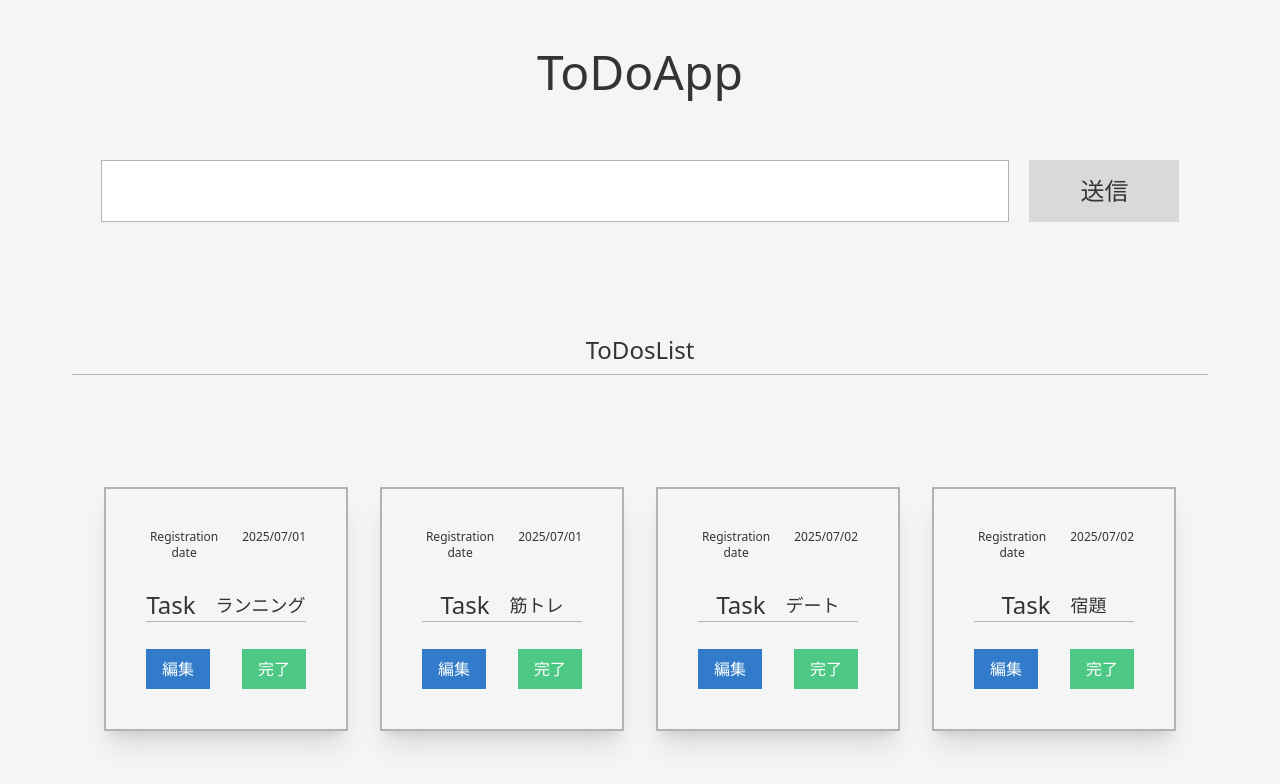
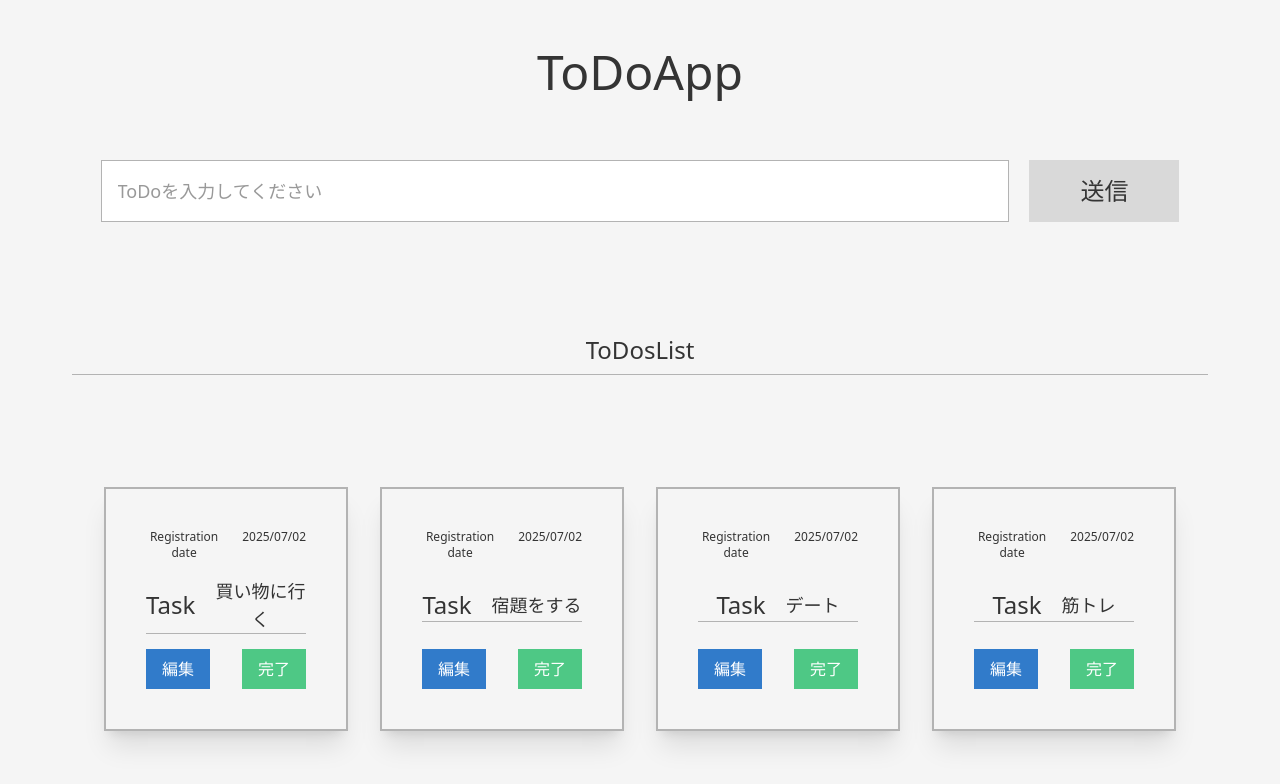
Before and after one commit to takeshi0518/ToDoApp, a React (Vite) app in the folder client/: page / in a window 1280 px wide. Shown: the top 784 px of the page. Built offline with nearby package versions, Linux system fonts and the light colour scheme; data requests are answered from the project's data file.

Commit message:
todoの送信実装完了

```diff
--- a/client/mock/db.json
+++ b/client/mock/db.json
@@ -1,24 +1,24 @@
 {
   "todos": [
     {
-      "id": "a1",
-      "date": "2025/07/01",
-      "content": "ランニング"
+      "id": "bIUNkgp27Sm-S0b826iWw",
+      "date": "2025/07/02",
+      "content": "買い物に行く"
     },
     {
-      "id": "a2",
-      "date": "2025/07/01",
-      "content": "筋トレ"
+      "id": "tSufOmUuBBBWedCZ07mf1",
+      "date": "2025/07/02",
+      "content": "宿題をする"
     },
     {
-      "id": "a3",
+      "id": "Ov2pmglG71ffVSQmCWAXM",
       "date": "2025/07/02",
       "content": "デート"
     },
     {
-      "id": "a4",
+      "id": "KDjuPSTgVFcNsjxIFDyhk",
       "date": "2025/07/02",
-      "content": "宿題"
+      "content": "筋トレ"
     }
   ]
 }
--- a/client/src/components/Button.jsx
+++ b/client/src/components/Button.jsx
@@ -1,7 +1,11 @@
 import { buttons } from '../styles/variants/buttonStyles';
 
 const Button = ({ text, variant }) => {
-  return <button className={`${buttons[variant]}`}>{text}</button>;
+  return (
+    <button className={`${buttons[variant]}`} type="submit">
+      {text}
+    </button>
+  );
 };
 
 export { Button };
--- a/client/src/components/Input.jsx
+++ b/client/src/components/Input.jsx
@@ -1,7 +1,16 @@
 import { inputs } from '../styles/variants/inputStyles';
 
-const Input = ({ variant }) => {
-  return <input type="text" className={inputs[variant]} />;
+const Input = ({ variant, onChange }) => {
+  return (
+    <>
+      <input
+        type="text"
+        className={inputs[variant]}
+        onChange={onChange}
+        placeholder="ToDoを入力してください"
+      />
+    </>
+  );
 };
 
 export { Input };
--- a/client/src/components/TodoForm.jsx
+++ b/client/src/components/TodoForm.jsx
@@ -1,13 +1,62 @@
+import { nanoid } from 'nanoid';
+import dayjs from 'dayjs';
+import axios from 'axios';
+import { useState, useEffect } from 'react';
+
+import { useTodoDispatchContext } from '../context/TodoContext';
 import { Button } from './Button';
 import { Input } from './Input';
 import { TodoFormContainer } from './layout/TodoFormContainer';
 
+const URL = 'http://localhost:3001/todos';
+
 const TodoForm = () => {
+  const [content, setContent] = useState('');
+  const [isError, setIsError] = useState(false);
+  const dispatch = useTodoDispatchContext();
+
+  const handleSubmit = async (e) => {
+    e.preventDefault();
+
+    if (content.trim() === '') {
+      setIsError(true);
+      return;
+    }
+
+    const newTodo = {
+      id: nanoid(),
+      date: dayjs().format('YYYY/MM/DD'),
+      content,
+    };
+
+    const res = await axios.post(URL, newTodo);
+    dispatch({ type: 'post', payload: res.data });
+
+    setContent('');
+    setIsError(false);
+  };
+
+  useEffect(() => {
+    const timer = setTimeout(() => setIsError(false), 3000);
+    return () => clearTimeout(timer);
+  }, [isError]);
+
   return (
-    <TodoFormContainer>
-      <Input variant="large" />
-      <Button text="送信" variant="grayLarge" />
-    </TodoFormContainer>
+    <section>
+      {isError && (
+        <p className="text-red text-left mb-2">
+          空白です。ToDoを入力してください
+        </p>
+      )}
+      <TodoFormContainer onSubmit={handleSubmit}>
+        <Input
+          variant="large"
+          onChange={(e) => setContent(e.target.value)}
+          value={content}
+        />
+        <Button text="送信" variant="grayLarge" />
+      </TodoFormContainer>
+    </section>
   );
 };
 
--- a/client/src/components/layout/TodoFormContainer.jsx
+++ b/client/src/components/layout/TodoFormContainer.jsx
@@ -1,6 +1,9 @@
-const TodoFormContainer = ({ children }) => {
+const TodoFormContainer = ({ children, onSubmit }) => {
   return (
-    <form className="mb-10 sm:mb-20 md:mb-24 lg:mb-28 flex flex-col sm:flex sm:flex-row sm:items-stretch sm:justify-center">
+    <form
+      onSubmit={onSubmit}
+      className="mb-10 sm:mb-20 md:mb-24 lg:mb-28 flex flex-col sm:flex sm:flex-row sm:items-stretch sm:justify-center"
+    >
       {children}
     </form>
   );
--- a/client/src/context/TodoContext.jsx
+++ b/client/src/context/TodoContext.jsx
@@ -10,6 +10,8 @@ const todoReducer = (todos, action) => {
   switch (action.type) {
     case 'get':
       return action.payload;
+    case 'post':
+      return [...todos, action.payload];
     default:
       return todos;
   }
--- a/client/src/styles/variants/buttonStyles.js
+++ b/client/src/styles/variants/buttonStyles.js
@@ -1,8 +1,8 @@
 export const buttons = {
   grayLarge:
-    'w-full h-10 sm:w-[20%] sm:max-w-[150px] sm:h-auto sm:mb-0 text-lg sm:text-xl md:text-xl lg:text-2xl bg-gray whitespace-nowrap',
+    'w-full h-10 sm:w-[20%] sm:max-w-[150px] sm:h-auto sm:mb-0 text-lg sm:text-xl md:text-xl lg:text-2xl bg-gray whitespace-nowrap cursor-pointer',
   gray: 'bg-gray py-2.5 px-8 text-xl  inline-block whitespace-nowrap',
-  blue: 'bg-blue py-2 px-4 text-[16px] text-white-text-color inline-block whitespace-nowrap',
+  blue: 'bg-blue py-2 px-4 text-[16px] text-white-text-color inline-block whitespace-nowrap cursor-pointer',
   green:
-    'bg-green py-2 px-4 text-[16px] text-white-text-color inline-block whitespace-nowrap',
+    'bg-green py-2 px-4 text-[16px] text-white-text-color inline-block whitespace-nowrap cursor-pointer',
 };
```
